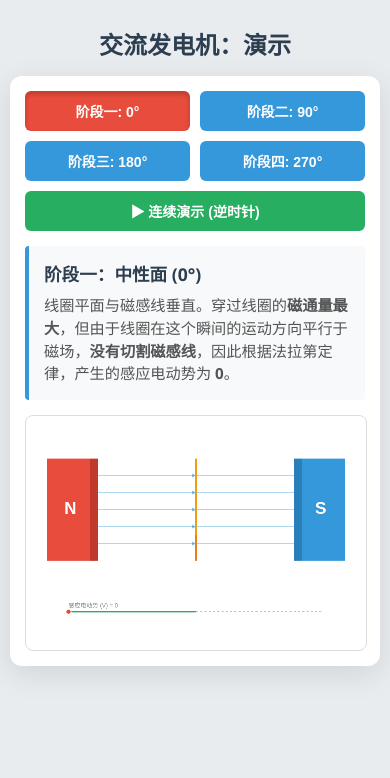
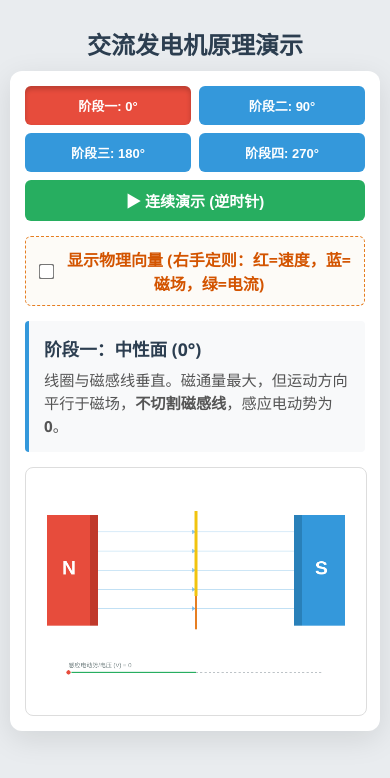
Before and after one commit to chungyonyoung/physics-teach, a plain HTML site: page index.html in a window 390 px wide. Drawn offline with Linux system fonts and the light colour scheme.

Commit message:
Update index.html

```diff
--- a/index.html
+++ b/index.html
@@ -11,49 +11,60 @@
             display: flex;
             flex-direction: column;
             align-items: center;
-            padding: 10px; /* 减小移动端的页面内边距 */
+            padding: 10px;
             margin: 0;
             color: #333;
         }
         h1 {
             color: #2c3e50;
             font-size: 1.5rem;
-            margin-bottom: 15px;
+            margin-bottom: 10px;
             text-align: center;
         }
         .container {
             background: white;
-            padding: 15px; /* 缩小内边距以适应小屏幕 */
+            padding: 15px;
             border-radius: 12px;
             box-shadow: 0 8px 30px rgba(0,0,0,0.1);
-            width: 100%; /* 2. 宽度改为 100% */
-            max-width: 850px; /* 设置最大宽度保护 PC 端显示 */
-            box-sizing: border-box; /* 确保内边距不会撑破容器 */
+            width: 100%;
+            max-width: 850px;
+            box-sizing: border-box;
         }
         .controls {
             display: flex;
-            gap: 10px;
+            gap: 8px;
             margin-bottom: 15px;
-            flex-wrap: wrap; /* 允许按钮在屏幕不够宽时自动换行 */
+            flex-wrap: wrap;
             justify-content: center;
         }
         button {
-            flex: 1 1 120px; /* 3. 让按钮具有弹性，小屏幕自动填满排版 */
-            padding: 10px 12px;
+            flex: 1 1 110px;
+            padding: 10px 8px;
             border: none;
             border-radius: 6px;
             background-color: #3498db;
             color: white;
             font-weight: bold;
-            font-size: 14px;
+            font-size: 13px;
             cursor: pointer;
-            transition: background 0.3s;
+            transition: all 0.2s;
             text-align: center;
         }
         button:hover { background-color: #2980b9; }
         button.active { background-color: #e74c3c; box-shadow: inset 0 3px 5px rgba(0,0,0,0.2); }
-        button.play-btn { background-color: #27ae60; flex-basis: 100%; /* 让播放按钮在移动端单独占一行 */ }
+        button.play-btn { background-color: #27ae60; flex-basis: 100%; font-size: 15px;}
         button.play-btn:hover { background-color: #2ecc71; }
+
+        .options {
+            text-align: center;
+            margin-bottom: 15px;
+            background: #fdfbf7;
+            padding: 10px;
+            border-radius: 6px;
+            border: 1px dashed #e67e22;
+        }
+        .options label { cursor: pointer; font-weight: bold; color: #d35400; display: flex; align-items: center; justify-content: center; gap: 8px; }
+        .options input { transform: scale(1.2); }
 
         .panel {
             background: #f8f9fa;
@@ -61,7 +72,6 @@
             padding: 15px;
             border-radius: 4px;
             margin-bottom: 15px;
-            min-height: auto; /* 移除固定高度 */
         }
         .panel h3 { margin: 0 0 8px 0; color: #2c3e50; font-size: 1.1rem; }
         .panel p { margin: 0; color: #555; line-height: 1.5; font-size: 0.95rem; }
@@ -72,12 +82,11 @@
             border-radius: 8px;
             display: block;
             margin: 0 auto;
-            width: 100%; /* 4. 关键点：让 Canvas 视觉宽度自适应容器 */
-            height: auto; /* 高度等比例缩放 */
+            width: 100%;
+            height: auto;
             max-width: 800px;
         }
 
-        /* 针对大屏幕的微调 */
         @media (min-width: 600px) {
             button.play-btn { flex-basis: auto; }
             .container { padding: 25px; }
@@ -87,7 +96,7 @@
 </head>
 <body>
 
-    <h1>交流发电机：演示</h1>
+    <h1>交流发电机原理演示</h1>
 
     <div class="container">
         <div class="controls">
@@ -98,12 +107,19 @@
             <button id="btn-auto" class="play-btn" onclick="toggleAuto()">▶ 连续演示 (逆时针)</button>
         </div>
 
-        <div class="panel">
-            <h3 id="desc-title">等待操作...</h3>
-            <p id="desc-text">请点击上方的阶段按钮，或者点击“连续演示”观察发电机的运行原理。</p>
+        <div class="options">
+            <label>
+                <input type="checkbox" id="showVectors" onchange="toggleVectors()">
+                显示物理向量 (右手定则：红=速度，蓝=磁场，绿=电流)
+            </label>
         </div>
 
-        <canvas id="genCanvas" width="800" height="550"></canvas>
+        <div class="panel">
+            <h3 id="desc-title">加载中...</h3>
+            <p id="desc-text">加载中...</p>
+        </div>
+
+        <canvas id="genCanvas" width="800" height="580"></canvas>
     </div>
 
 <script>
@@ -113,13 +129,14 @@
     let currentAngle = 0;
     let targetAngle = 0;
     let isAutoPlay = false;
+    let showVectors = false;
 
     const descriptions = {
-        1: { title: "阶段一：中性面 (0°)", text: "线圈平面与磁感线垂直。穿过线圈的<b>磁通量最大</b>，但由于线圈在这个瞬间的运动方向平行于磁场，<b>没有切割磁感线</b>，因此根据法拉第定律，产生的感应电动势为 <b>0</b>。" },
-        2: { title: "阶段二：平行面 (90°)", text: "线圈逆时针旋转了90度。此时线圈平面与磁感线平行。穿过线圈的磁通量为 0，但两侧导线的运动方向刚好垂直撞向磁感线，<b>切割速度最快</b>，此时产生的感应电动势达到<b>最大值（波峰）</b>。" },
-        3: { title: "阶段三：反转中性面 (180°)", text: "线圈继续逆时针旋转至180度。线圈再次与磁场垂直，切割磁感线的速度再次降为 0。产生的感应电动势也随之回到 <b>0</b>。" },
-        4: { title: "阶段四：反转平行面 (270°)", text: "线圈旋转至270度。此时线圈再次与磁场平行，但由于导线互换了位置，它们正以相反的方向切割磁感线。因此，产生的电流方向完全相反，达到<b>负向最大值（波谷）</b>。" },
-        auto: { title: "连续发电模式：正弦波的诞生", text: "在逆时针的连续圆周运动中，切割磁感线的有效速度呈现周期性变化。这种机械能的持续输入，最终在右侧转化为了平滑、交替方向的<b>正弦交流电 (AC)</b>。" }
+        1: { title: "阶段一：中性面 (0°)", text: "线圈与磁感线垂直。磁通量最大，但运动方向平行于磁场，<b>不切割磁感线</b>，感应电动势为 <b>0</b>。" },
+        2: { title: "阶段二：平行面 (90°)", text: "线圈逆时针转到水平。左侧导线向屏幕外运动，右侧向屏幕内运动。根据<b>右手定则</b>，左侧电流<b>向上</b>，右侧电流<b>向下</b>，电压达最大值。" },
+        3: { title: "阶段三：反转中性面 (180°)", text: "线圈再次与磁场垂直，切割速度降为 0，电流和电压回到 <b>0</b>。" },
+        4: { title: "阶段四：反转平行面 (270°)", text: "线圈再次水平，但导线位置互换。原本在左侧的导线现在在右侧并向内运动，电流反向，达到<b>负向最大值</b>。" },
+        auto: { title: "连续发电模式：正弦波", text: "逆时针连续圆周运动使得切割速度呈正弦规律变化，产生了交替方向的正弦交流电。" }
     };
 
     function setStep(step, angle) {
@@ -139,6 +156,10 @@
         }
     }
 
+    function toggleVectors() {
+        showVectors = document.getElementById('showVectors').checked;
+    }
+
     function updateUI(activeStep) {
         for(let i=1; i<=4; i++) {
             document.getElementById(`btn-step${i}`).classList.remove('active');
@@ -150,9 +171,10 @@
         document.getElementById('desc-text').innerHTML = descriptions[activeStep].text;
     }
 
-    const cx = 400, cy = 220;
+    // 3D 投影
+    const cx = 400, cy = 240;
     function project(x, y, z) {
-        return { x: cx + x, y: cy + y - z * 0.25 };
+        return { x: cx + x, y: cy + y - z * 0.3 }; // z 轴产生 0.3 的透视偏移
     }
 
     let historyData = [];
@@ -167,7 +189,7 @@
             let diff = targetAngle - currentAngle;
             if (diff > 180) diff -= 360;
             if (diff < -180) diff += 360;
-            currentAngle += diff * 0.05;
+            currentAngle += diff * 0.08; // 平滑过渡速度
         }
 
         const rad = currentAngle * Math.PI / 180;
@@ -180,81 +202,162 @@
     }
 
     function drawMagnetsAndField() {
-        ctx.fillStyle = '#e74c3c'; ctx.fillRect(50, 100, 100, 240);
-        ctx.fillStyle = '#c0392b'; ctx.fillRect(150, 100, 20, 240);
-        ctx.fillStyle = 'white'; ctx.font = 'bold 40px Arial'; ctx.fillText('N', 90, 230);
+        // N极
+        ctx.fillStyle = '#e74c3c'; ctx.fillRect(50, 110, 100, 260);
+        ctx.fillStyle = '#c0392b'; ctx.fillRect(150, 110, 20, 260);
+        ctx.fillStyle = 'white'; ctx.font = 'bold 45px Arial'; ctx.fillText('N', 85, 250);
 
-        ctx.fillStyle = '#3498db'; ctx.fillRect(650, 100, 100, 240);
-        ctx.fillStyle = '#2980b9'; ctx.fillRect(630, 100, 20, 240);
-        ctx.fillStyle = 'white'; ctx.font = 'bold 40px Arial'; ctx.fillText('S', 680, 230);
+        // S极
+        ctx.fillStyle = '#3498db'; ctx.fillRect(650, 110, 100, 260);
+        ctx.fillStyle = '#2980b9'; ctx.fillRect(630, 110, 20, 260);
+        ctx.fillStyle = 'white'; ctx.font = 'bold 45px Arial'; ctx.fillText('S', 680, 250);
 
-        ctx.lineWidth = 2; ctx.strokeStyle = 'rgba(52, 152, 219, 0.4)';
-        for(let y = 140; y <= 300; y += 40) {
+        // 磁感线
+        ctx.lineWidth = 2; ctx.strokeStyle = 'rgba(52, 152, 219, 0.3)';
+        for(let y = 150; y <= 330; y += 45) {
             ctx.beginPath(); ctx.moveTo(170, y); ctx.lineTo(630, y); ctx.stroke();
-            ctx.beginPath(); ctx.moveTo(400, y); ctx.lineTo(390, y - 5); ctx.lineTo(390, y + 5);
-            ctx.fillStyle = 'rgba(52, 152, 219, 0.6)'; ctx.fill();
+            ctx.beginPath(); ctx.moveTo(400, y); ctx.lineTo(390, y - 6); ctx.lineTo(390, y + 6);
+            ctx.fillStyle = 'rgba(52, 152, 219, 0.5)'; ctx.fill();
+        }
+    }
+
+    function drawArrow(x1, y1, x2, y2, color, label) {
+        ctx.strokeStyle = color;
+        ctx.fillStyle = color;
+        ctx.lineWidth = 3;
+
+        ctx.beginPath();
+        ctx.moveTo(x1, y1);
+        ctx.lineTo(x2, y2);
+        ctx.stroke();
+
+        const angle = Math.atan2(y2 - y1, x2 - x1);
+        ctx.beginPath();
+        ctx.moveTo(x2, y2);
+        ctx.lineTo(x2 - 12 * Math.cos(angle - Math.PI/6), y2 - 12 * Math.sin(angle - Math.PI/6));
+        ctx.lineTo(x2 - 12 * Math.cos(angle + Math.PI/6), y2 - 12 * Math.sin(angle + Math.PI/6));
+        ctx.fill();
+
+        if (label) {
+            ctx.font = 'bold 14px Arial';
+            ctx.fillText(label, x2 + 5, y2 - 5);
         }
     }
 
     function drawCoil(rad) {
-        const R = 120, H = 180;
+        const R = 130, H = 200;
+        // 线圈 1 (起始时在前方) 和 线圈 2 (起始时在后方)
+        // 逆时针旋转：角度增加，x = -R*sin(rad), z = R*cos(rad)
         let wires = [
             { id: 1, x: -R * Math.sin(rad), z: R * Math.cos(rad) },
             { id: 2, x: R * Math.sin(rad), z: -R * Math.cos(rad) }
         ];
+
+        // 深度排序，先画后面的，实现 3D 遮挡
         wires.sort((a, b) => a.z - b.z);
 
-        let p1 = project(wires[0].x, -H/2, wires[0].z);
-        let p2 = project(wires[0].x, H/2, wires[0].z);
-        let p3 = project(wires[1].x, H/2, wires[1].z);
-        let p4 = project(wires[1].x, -H/2, wires[1].z);
+        let p1 = project(wires[0].x, -H/2, wires[0].z); // 后方顶
+        let p2 = project(wires[0].x, H/2, wires[0].z);  // 后方底
+        let p3 = project(wires[1].x, H/2, wires[1].z);  // 前方底
+        let p4 = project(wires[1].x, -H/2, wires[1].z); // 前方顶
 
+        // 绘制半透明线圈面
         ctx.beginPath(); ctx.moveTo(p1.x, p1.y); ctx.lineTo(p2.x, p2.y);
         ctx.lineTo(p3.x, p3.y); ctx.lineTo(p4.x, p4.y); ctx.closePath();
-        ctx.fillStyle = 'rgba(241, 196, 15, 0.15)'; ctx.fill();
+        ctx.fillStyle = 'rgba(241, 196, 15, 0.1)'; ctx.fill();
 
-        ctx.lineWidth = 6; ctx.lineJoin = 'round';
-        ctx.strokeStyle = '#d35400'; ctx.beginPath(); ctx.moveTo(p1.x, p1.y); ctx.lineTo(p2.x, p2.y); ctx.stroke();
+        // 绘制线圈边框
+        ctx.lineJoin = 'round';
 
+        // 后方导线
+        ctx.lineWidth = 5; ctx.strokeStyle = '#d35400';
+        ctx.beginPath(); ctx.moveTo(p1.x, p1.y); ctx.lineTo(p2.x, p2.y); ctx.stroke();
+
+        // 上下连接线
         ctx.lineWidth = 4; ctx.strokeStyle = '#e67e22';
         ctx.beginPath(); ctx.moveTo(p1.x, p1.y); ctx.lineTo(p4.x, p4.y); ctx.stroke();
         ctx.beginPath(); ctx.moveTo(p2.x, p2.y); ctx.lineTo(p3.x, p3.y); ctx.stroke();
 
-        ctx.lineWidth = 6; ctx.strokeStyle = '#f39c12';
+        // 前方导线
+        ctx.lineWidth = 7; ctx.strokeStyle = '#f1c40f';
         ctx.beginPath(); ctx.moveTo(p3.x, p3.y); ctx.lineTo(p4.x, p4.y); ctx.stroke();
 
+        // 计算物理方向的电流 (修正版)
         let emf = Math.sin(rad);
+
+        // 绘制电流动画箭头 (附着在导线上)
         if (Math.abs(emf) > 0.1) {
-            drawCurrentArrows(p3, p4, emf, true);
-            drawCurrentArrows(p1, p2, -emf, false);
+            drawCurrentArrows(wires[1], p4, p3, emf, true); // 前方导线
+            drawCurrentArrows(wires[0], p1, p2, -emf, false); // 后方导线
+        }
+
+        // 绘制物理向量 (右手定则)
+        if (showVectors) {
+            // 我们始终在导线 1 的中心点绘制向量，方便观察
+            let w1 = wires.find(w => w.id === 1);
+            let centerP = project(w1.x, 0, w1.z);
+
+            // 磁场 (向右)
+            let bEnd = project(w1.x + 80, 0, w1.z);
+            drawArrow(centerP.x, centerP.y, bEnd.x, bEnd.y, '#3498db', 'B (磁场)');
+
+            // 速度 (切线方向，逆时针)
+            let vx = -R * Math.cos(rad);
+            let vz = -R * Math.sin(rad);
+            // 归一化并放大向量长度用于显示
+            let vLen = Math.sqrt(vx*vx + vz*vz);
+            let vScale = 80 / vLen;
+            let vEnd = project(w1.x + vx * vScale, 0, w1.z + vz * vScale);
+            drawArrow(centerP.x, centerP.y, vEnd.x, vEnd.y, '#e74c3c', 'v (速度)');
+
+            // 电流/受力 (向上或向下，取决于 sin)
+            // 在画布中 Y 轴向下为正，所以用 -emf 表示向上的物理方向
+            if (Math.abs(emf) > 0.1) {
+                let iEnd = project(w1.x, -emf * 80, w1.z);
+                drawArrow(centerP.x, centerP.y, iEnd.x, iEnd.y, '#2ecc71', 'I (电流)');
+            }
         }
     }
 
-    function drawCurrentArrows(pb, pt, emf, isFront) {
-        let midY = (pb.y + pt.y) / 2;
-        let x = pb.x;
-        let direction = emf > 0 ? 1 : -1;
-        let size = 8 + Math.abs(emf) * 8;
+    function drawCurrentArrows(wireObj, pt, pb, emf, isFront) {
+        // 判断电流在屏幕上的绝对上下方向
+        // 当 emf 为正 (例如 90度，线圈左侧)，根据右手定则，电流应向上流 (负 Y)
+        // emf 代表线圈 1 的相对电流。
+
+        let midY = (pt.y + pb.y) / 2;
+        let x = pt.x;
+
+        // 修正逻辑：
+        // 线圈 1 在左侧时 (sin > 0)，电流向上 (y 减小)
+        // 线圈 1 在右侧时 (sin < 0)，电流向下 (y 增大)
+        // 线圈 2 始终与线圈 1 相反。
+        let dirMultiplier = (wireObj.id === 1) ? 1 : -1;
+
+        // canvas 中 y 越小越靠上
+        let directionY = emf * dirMultiplier > 0 ? -1 : 1;
+
+        let size = 10 + Math.abs(emf) * 10;
 
         ctx.beginPath();
-        ctx.moveTo(x, midY + direction * size);
-        ctx.lineTo(x - size*0.6, midY - direction * size*0.8);
-        ctx.lineTo(x + size*0.6, midY - direction * size*0.8);
-        ctx.fillStyle = `rgba(46, 204, 113, ${Math.abs(emf)})`;
+        ctx.moveTo(x, midY - directionY * size);
+        ctx.lineTo(x - size*0.5, midY + directionY * size*0.8);
+        ctx.lineTo(x + size*0.5, midY + directionY * size*0.8);
+        ctx.fillStyle = `rgba(46, 204, 113, ${0.4 + Math.abs(emf)*0.6})`;
         ctx.fill();
     }
 
     function drawGraph(rad) {
-        const graphY = 460, amplitude = 50;
+        const graphY = 480, amplitude = 60;
         let currentEMF = Math.sin(rad);
         historyData.unshift(currentEMF);
         if(historyData.length > 600) historyData.pop();
 
+        // 基准线
         ctx.beginPath(); ctx.moveTo(100, graphY); ctx.lineTo(700, graphY);
         ctx.strokeStyle = '#bdc3c7'; ctx.lineWidth = 2; ctx.setLineDash([5, 5]); ctx.stroke(); ctx.setLineDash([]);
+        ctx.fillStyle = '#7f8c8d'; ctx.font = '14px Arial'; ctx.fillText('感应电动势/电压 (V) = 0', 100, graphY - 12);
 
-        ctx.fillStyle = '#7f8c8d'; ctx.font = '14px Arial'; ctx.fillText('感应电动势 (V) = 0', 100, graphY - 10);
-
+        // 正弦波
         ctx.beginPath(); ctx.moveTo(100, graphY - historyData[0] * amplitude);
         for(let i = 1; i < historyData.length; i++) {
             if(100 + i > 700) break;
@@ -262,11 +365,13 @@
         }
         ctx.strokeStyle = '#27ae60'; ctx.lineWidth = 3; ctx.stroke();
 
+        // 动态圆点
         ctx.beginPath(); ctx.arc(100, graphY - currentEMF * amplitude, 6, 0, Math.PI * 2);
         ctx.fillStyle = '#e74c3c'; ctx.fill();
         ctx.strokeStyle = 'white'; ctx.lineWidth = 2; ctx.stroke();
     }
 
+    // 初始化
     updateUI(1);
     draw();
 </script>
```
